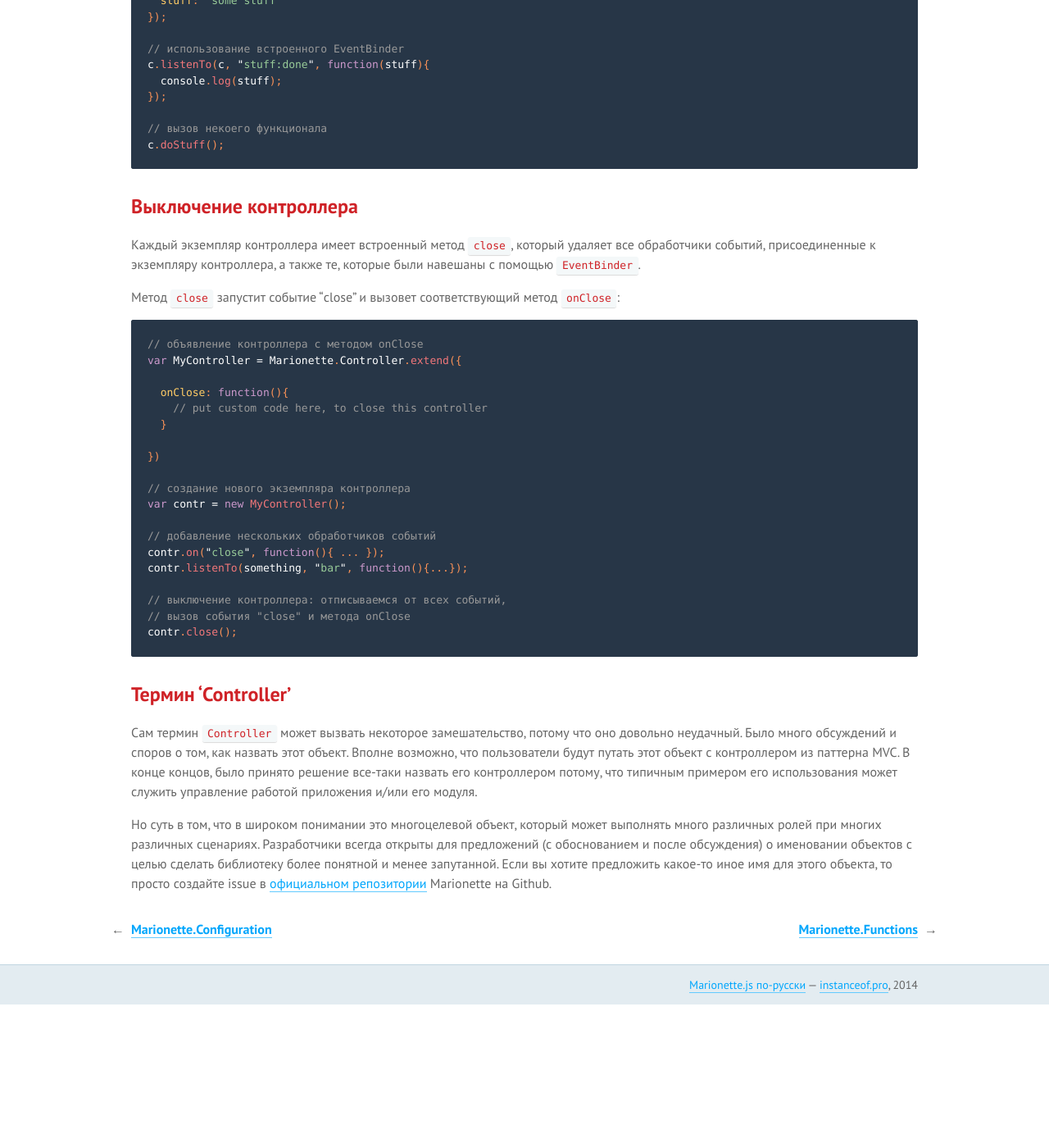
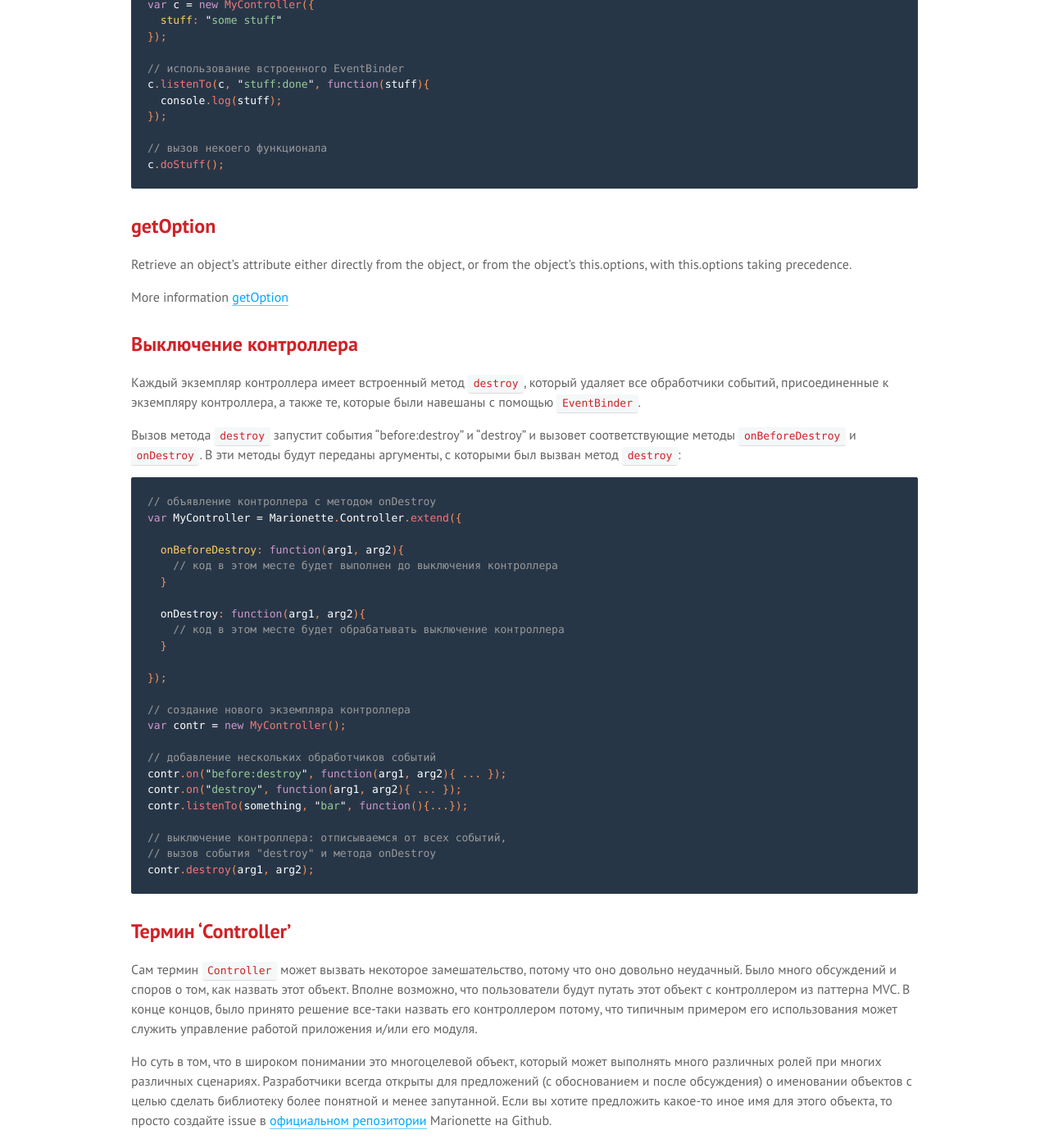
Before and after one commit to sadcitizen/marionettejs.ru, a Jekyll site: the page built from _posts/2014-04-01-controller.md, in a window 1280 px wide and 1400 px high, scrolled down 1132 px. Shown: the whole window at 82% size. Built offline with Jekyll 4.4.1, drawn with Linux system fonts in a browser that asks for light colours; some web fonts are replaced; Markdown is read by kramdown in place of the engine named in the settings; before the commit the page ends 2357 px from its top, so only the background shows below that; some of the changed text lies outside the part shown.

Commit message:
update ru/Controller

````diff
--- a/_includes/translation/ru/marionette.controller.md
+++ b/_includes/translation/ru/marionette.controller.md
@@ -8,12 +8,13 @@
 ## Содержание
 
 * [Основное применение](#basic-use)
-* [Выключение контроллера](#closing-a-controller)
+* [Выключение контроллера](#destroying-a-controller)
+* [getOption](#getoption)
 * [Термин 'Controller'](#on-the-name-controller)
 
 ## <a name="basic-use"></a> Основное применение
 
-Объект `Marionette.Controller` может быть расширен так же как и объекты `Backbone` и `Marionette`.
+Объект `Marionette.Controller` может быть унаследован так же как и объекты `Backbone` и `Marionette`.
 Он поддерживет стандартный метод `initialize`, обладает встроенным `EventBinder`
 и может самостоятельно вызывать события.
 
@@ -42,34 +43,47 @@ c.listenTo(c, "stuff:done", function(stuff){
 c.doStuff();
 ```
 
+## getOption
+Retrieve an object's attribute either directly from the object, or from the object's
+this.options, with this.options taking precedence.
+
+More information [getOption](./marionette.functions.md)
+
 ## <a name="closing-a-controller"></a> Выключение контроллера
 
-Каждый экземпляр контроллера имеет встроенный метод `close`,
+Каждый экземпляр контроллера имеет встроенный метод `destroy`,
 который удаляет все обработчики событий, присоединенные к экземпляру контроллера,
 а также те, которые были навешаны с помощью `EventBinder`.
 
-Метод `close` запустит событие "close" и вызовет соответствующий метод `onClose`:
+Вызов метода `destroy` запустит события "before:destroy" и "destroy" и вызовет
+соответствующие методы `onBeforeDestroy` и `onDestroy`. В эти методы будут переданы
+аргументы, с которыми был вызван метод `destroy`:
 
 ```js
-// объявление контроллера с методом onClose
+// объявление контроллера с методом onDestroy
 var MyController = Marionette.Controller.extend({
 
-  onClose: function(){
-    // put custom code here, to close this controller
+  onBeforeDestroy: function(arg1, arg2){
+    // код в этом месте будет выполнен до выключения контроллера
   }
 
-})
+  onDestroy: function(arg1, arg2){
+    // код в этом месте будет обрабатывать выключение контроллера
+  }
+
+});
 
 // создание нового экземпляра контроллера
 var contr = new MyController();
 
 // добавление нескольких обработчиков событий
-contr.on("close", function(){ ... });
+contr.on("before:destroy", function(arg1, arg2){ ... });
+contr.on("destroy", function(arg1, arg2){ ... });
 contr.listenTo(something, "bar", function(){...});
 
 // выключение контроллера: отписываемся от всех событий,
-// вызов события "close" и метода onClose
-contr.close();
+// вызов события "destroy" и метода onDestroy
+contr.destroy(arg1, arg2);
 ```
 
 ## <a name="on-the-name-controller"></a> Термин 'Controller'
````
